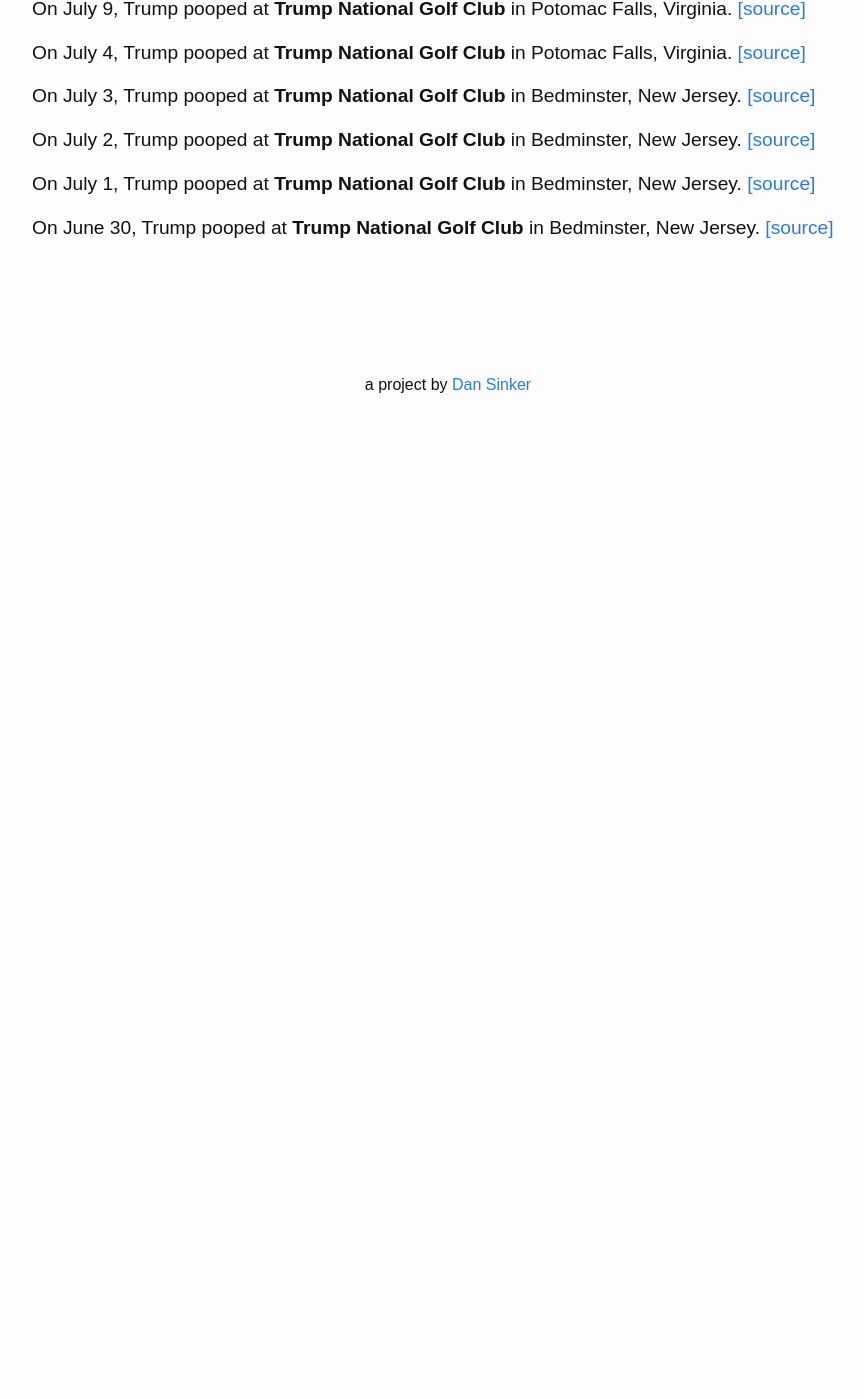
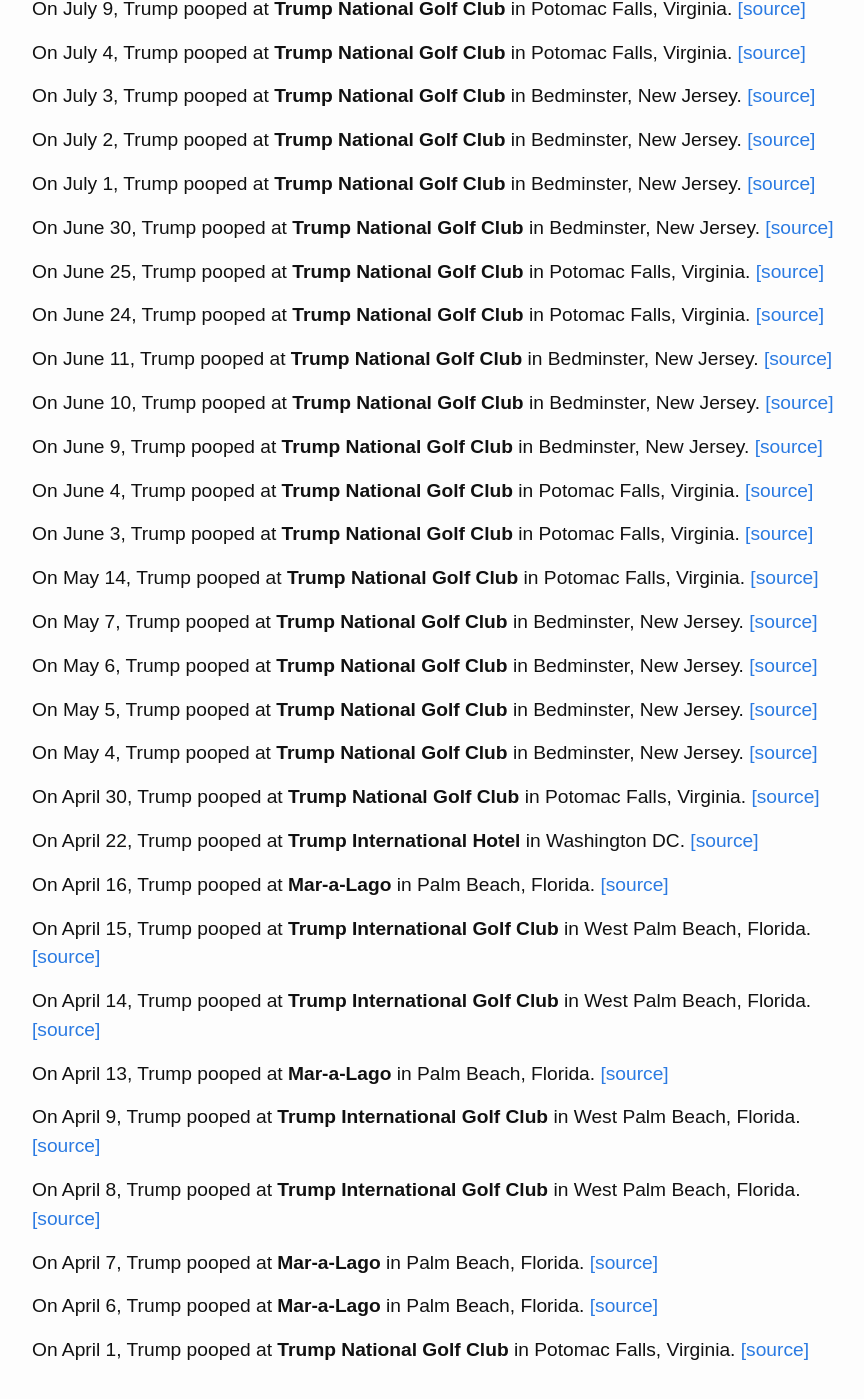
Before and after one commit to dansinker/trumppoopwatch.org, a Jekyll site: the page built from pooparchive.md, in a window 1280 px wide and 1400 px high, scrolled down 3448 px. Shown: the whole window, without its empty margins (192-1056 px from the left). Built offline with Jekyll 4.4.1, drawn with Linux system fonts in a browser that asks for light colours; nearby versions of some CDN libraries; before the commit the page ends 3890 px from its top, so only the background shows below that.

Commit message:
poops through April 1

```diff
--- a/_data/trumps.yml
+++ b/_data/trumps.yml
@@ -247,3 +247,95 @@ poops:
   city: Bedminster, New Jersey
   date: 2017-6-30
   link: https://factba.se/topic/calendar
+- location: Trump National Golf Club
+  city: Potomac Falls, Virginia
+  date: 2017-6-25
+  link: https://factba.se/topic/calendar
+- location: Trump National Golf Club
+  city: Potomac Falls, Virginia
+  date: 2017-6-24
+  link: https://factba.se/topic/calendar
+- location: Trump National Golf Club
+  city: Bedminster, New Jersey
+  date: 2017-6-11
+  link: https://factba.se/topic/calendar
+- location: Trump National Golf Club
+  city: Bedminster, New Jersey
+  date: 2017-6-10
+  link: https://factba.se/topic/calendar
+- location: Trump National Golf Club
+  city: Bedminster, New Jersey
+  date: 2017-6-9
+  link: https://factba.se/topic/calendar
+- location: Trump National Golf Club
+  city: Potomac Falls, Virginia
+  date: 2017-6-4
+  link: https://factba.se/topic/calendar
+- location: Trump National Golf Club
+  city: Potomac Falls, Virginia
+  date: 2017-6-3
+  link: https://factba.se/topic/calendar
+- location: Trump National Golf Club
+  city: Potomac Falls, Virginia
+  date: 2017-5-14
+  link: http://www.latimes.com/politics/la-pol-updates-everything-president-trump-s-day-in-tweets-sunday-may-1494816140-htmlstory.html
+- location: Trump National Golf Club
+  city: Bedminster, New Jersey
+  date: 2017-5-7
+  link: https://factba.se/topic/calendar
+- location: Trump National Golf Club
+  city: Bedminster, New Jersey
+  date: 2017-5-6
+  link: https://factba.se/topic/calendar
+- location: Trump National Golf Club
+  city: Bedminster, New Jersey
+  date: 2017-5-5
+  link: https://factba.se/topic/calendar
+- location: Trump National Golf Club
+  city: Bedminster, New Jersey
+  date: 2017-5-4
+  link: http://www.mycentraljersey.com/story/news/politics/new-jersey/2017/05/03/quiet-somerset-hills-preparing-trump-weekend/310063001/
+- location: Trump National Golf Club
+  city: Potomac Falls, Virginia
+  date: 2017-4-30
+  link: https://factba.se/topic/calendar
+- location: Trump International Hotel
+  city: Washington DC
+  date: 2017-4-22
+  link: https://www.inquisitr.com/4168604/melania-ivanka-join-donald-trump-at-d-c-dinner-on-april-22-photos-videos-from-trump-international-hotel/
+- location: Mar-a-Lago
+  city: Palm Beach, Florida
+  date: 2017-4-16
+  link: http://www.palmbeachpost.com/news/local/photos-president-donald-trump-easter-visit-mar-lago/qMLgJ4IEjjzMOjqglSTVrK/
+- location: Trump International Golf Club
+  city: West Palm Beach, Florida
+  date: 2017-4-15
+  link: https://factba.se/topic/calendar
+- location: Trump International Golf Club
+  city: West Palm Beach, Florida
+  date: 2017-4-14
+  link: https://factba.se/topic/calendar
+- location: Mar-a-Lago
+  city: Palm Beach, Florida
+  date: 2017-4-13
+  link: https://factba.se/topic/calendar
+- location: Trump International Golf Club
+  city: West Palm Beach, Florida
+  date: 2017-4-9
+  link: https://factba.se/topic/calendar
+- location: Trump International Golf Club
+  city: West Palm Beach, Florida
+  date: 2017-4-8
+  link: https://factba.se/topic/calendar
+- location: Mar-a-Lago
+  city: Palm Beach, Florida
+  date: 2017-4-7
+  link: https://factba.se/topic/calendar
+- location: Mar-a-Lago
+  city: Palm Beach, Florida
+  date: 2017-4-6
+  link: https://factba.se/topic/calendar
+- location: Trump National Golf Club
+  city: Potomac Falls, Virginia
+  date: 2017-4-1
+  link: https://factba.se/topic/calendar
```
